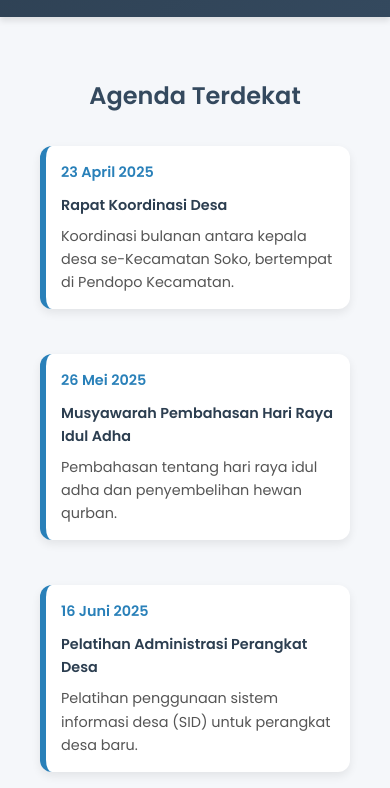
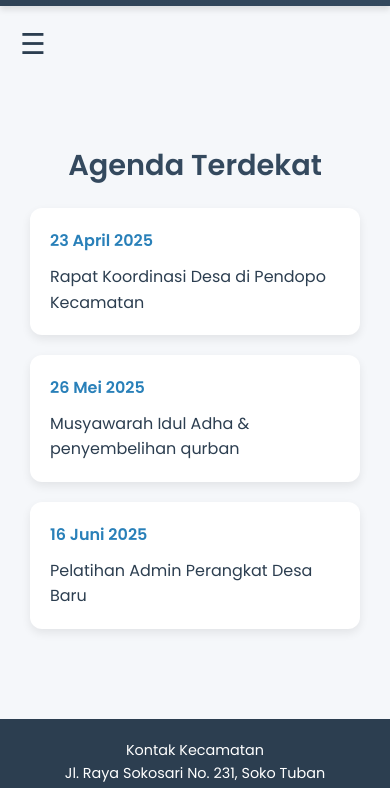
Before and after one commit to aulita/berita-soko, a plain HTML site: page agenda.html in a window 390 px wide. Shown: the part 269-1057 px from the top of the page. Drawn offline with Linux system fonts and the light colour scheme.

Commit message:
Update agenda.html

```diff
--- a/agenda.html
+++ b/agenda.html
@@ -4,7 +4,10 @@
     <meta charset="UTF-8" />
     <meta name="viewport" content="width=device-width, initial-scale=1" />
     <title>Agenda Kecamatan Soko</title>
-  <link href="https://fonts.googleapis.com/css2?family=Poppins:wght@400;600&display=swap" rel="stylesheet">
+    <link
+      href="https://fonts.googleapis.com/css2?family=Poppins:wght@400;600&display=swap"
+      rel="stylesheet"
+    />
     <style>
       * {
         box-sizing: border-box;
@@ -13,7 +16,7 @@
       }
 
       body {
-      font-family: 'Poppins', sans-serif;
+        font-family: "Poppins", sans-serif;
         background-color: #f5f7fa;
         color: #2c3e50;
         line-height: 1.6;
@@ -26,7 +29,7 @@
         padding: 20px 30px;
         background: linear-gradient(135deg, #2c3e50, #34495e);
         color: white;
-      box-shadow: 0 4px 6px rgba(0,0,0,0.1);
+        box-shadow: 0 4px 6px rgba(0, 0, 0, 0.1);
       }
 
       header img {
@@ -46,85 +49,14 @@
 
       nav {
         background-color: #ffffff;
-      padding: 15px 0;
-      text-align: center;
-      box-shadow: 0 2px 4px rgba(0,0,0,0.05);
-    }
-
-    nav a {
-      color: #2c3e50;
-      margin: 0 20px;
-      text-decoration: none;
-      font-weight: 600;
-      transition: color 0.3s ease;
-    }
-
-    nav a:hover {
-      color: #2980b9;
-    }
-
-    section {
-      padding: 30px;
-      max-width: 1000px;
-      margin: 30px auto;
-    }
-
-    h2 {
-      font-size: 1.8rem;
-      margin-bottom: 20px;
-      text-align: center;
-      color: #34495e;
-    }
-
-    .agenda-grid {
-      display: grid;
-      grid-template-columns: repeat(auto-fit, minmax(280px, 1fr));
-      gap: 25px;
-    }
-
-    .agenda-card {
-      background-color: #fff;
-      border-left: 6px solid #2980b9;
-      padding: 20px;
-      border-radius: 12px;
-      box-shadow: 0 4px 10px rgba(0,0,0,0.08);
-      transition: transform 0.2s ease, box-shadow 0.2s ease;
-    }
-
-    .agenda-card:hover {
-      transform: translateY(-5px);
-      box-shadow: 0 6px 16px rgba(0,0,0,0.15);
-    }
-
-    .agenda-date {
-      font-weight: bold;
-      color: #2980b9;
-      margin-bottom: 10px;
-      font-size: 1rem;
-    }
-
-    .agenda-title {
-      font-size: 1.2rem;
-      font-weight: 600;
-      margin-bottom: 8px;
-    }
-
-    .agenda-desc {
-      font-size: 0.95rem;
-      color: #555;
+        box-shadow: 0 2px 4px rgba(0, 0, 0, 0.05);
       }
 
       .menu-toggle {
         display: none;
         font-size: 1.8rem;
         cursor: pointer;
-  padding: 10px 20px;
-  text-align: left;
-}
-
-@media (max-width: 768px) {
-  .menu-toggle {
-    display: block;
+        padding: 15px 20px;
       }
 
       .nav-links {
@@ -146,15 +78,6 @@
         color: #2980b9;
       }
 
-    footer {
-      background-color: #2c3e50;
-      color: white;
-      text-align: center;
-      padding: 20px;
-      margin-top: 40px;
-      font-size: 0.9rem;
-    }
-
       @media (max-width: 768px) {
         .nav-links {
           display: none;
@@ -173,89 +96,85 @@
         }
       }
 
-
+      section {
+        padding: 30px;
+        max-width: 900px;
+        margin: 30px auto;
+      }
 
       h2 {
-    font-size: 1.5rem;
-  }
+        font-size: 1.8rem;
+        margin-bottom: 20px;
+        text-align: center;
+        color: #34495e;
       }
 
-@media (max-width: 480px) {
-  nav a {
-    display: block;
-    margin: 10px auto;
+      .agenda-card {
+        background-color: white;
+        padding: 20px;
+        border-radius: 12px;
+        box-shadow: 0 4px 10px rgba(0, 0, 0, 0.08);
+        transition: transform 0.2s ease, box-shadow 0.2s ease;
+        margin-bottom: 20px;
       }
 
-  .agenda-card, .activity-card, .news-card {
-    padding: 15px;
+      .agenda-card:hover {
+        transform: translateY(-5px);
+        box-shadow: 0 6px 16px rgba(0, 0, 0, 0.15);
       }
 
-  .agenda-date, .agenda-title, .agenda-desc,
-  .card-content h3, .card-content p,
-  .news-date, .news-card p {
-    font-size: 0.9rem;
-  }
+      .agenda-date {
+        font-weight: bold;
+        color: #2980b9;
+        margin-bottom: 10px;
       }
 
-
-    @media (max-width: 768px) {
-      .agenda-grid, .card-grid {
-        grid-template-columns: 1fr !important;
-        padding: 10px !important;
-      }
-      .agenda-card, .activity-card {
-        margin-bottom: 20px;
-      }
-      header, nav {
-        flex-direction: column !important;
-        text-align: center !important;
-      }
-      header img {
-        width: 50px !important;
-      }
+      footer {
+        background-color: #2c3e50;
+        color: white;
+        text-align: center;
+        padding: 20px;
+        margin-top: 40px;
+        font-size: 0.9rem;
       }
     </style>
   </head>
   <body>
-
     <header>
-    <img src="img/logo.png" alt="Logo Kecamatan Soko">
+      <img src="img/logo.png" alt="Logo Kecamatan Soko" />
       <div class="header-text">
         <h1>Agenda Kecamatan Soko</h1>
         <p>Jadwal kegiatan dan agenda resmi pemerintah kecamatan</p>
       </div>
     </header>
 
-  <ul class="nav-links" id="navLinks">
+    <div class="menu-toggle" onclick="toggleMenu()">☰</div>
+
+    <nav>
+      <ul id="navLinks" class="nav-links">
         <li><a href="index.html">Beranda</a></li>
         <li><a href="agenda.html">Agenda</a></li>
         <li><a href="kegiatan.html">Kegiatan</a></li>
       </ul>
+    </nav>
 
     <section>
       <h2>Agenda Terdekat</h2>
-    <div class="agenda-grid">
       <div class="agenda-card">
         <div class="agenda-date">23 April 2025</div>
-        <div class="agenda-title">Rapat Koordinasi Desa</div>
-        <div class="agenda-desc">Koordinasi bulanan antara kepala desa se-Kecamatan Soko, bertempat di Pendopo Kecamatan.</div>
+        <p>Rapat Koordinasi Desa di Pendopo Kecamatan</p>
       </div>
-
       <div class="agenda-card">
         <div class="agenda-date">26 Mei 2025</div>
-        <div class="agenda-title">Musyawarah Pembahasan Hari Raya Idul Adha </div>
-        <div class="agenda-desc">Pembahasan tentang hari raya idul adha dan penyembelihan hewan qurban.</div>
+        <p>Musyawarah Idul Adha & penyembelihan qurban</p>
       </div>
-
       <div class="agenda-card">
         <div class="agenda-date">16 Juni 2025</div>
-        <div class="agenda-title">Pelatihan Administrasi Perangkat Desa</div>
-        <div class="agenda-desc">Pelatihan penggunaan sistem informasi desa (SID) untuk perangkat desa baru.</div>
-      </div>
+        <p>Pelatihan Admin Perangkat Desa Baru</p>
       </div>
     </section>
 
-  <footer class="bg-gray-200 text-center py-6 mt-10">
+    <footer>
       <p class="font-semibold">Kontak Kecamatan</p>
       <p>Jl. Raya Sokosari No. 231, Soko Tuban</p>
       <p>Telepon: 021-123456 | WhatsApp: 0812-3456-7890</p>
@@ -265,10 +184,9 @@
 
     <script>
       function toggleMenu() {
-    const nav = document.getElementById('navLinks');
-    nav.classList.toggle('active');
+        const nav = document.getElementById("navLinks");
+        nav.classList.toggle("show");
       }
     </script>
-
   </body>
 </html>
```
Lines whose indentation alone changed are shown as unchanged.
